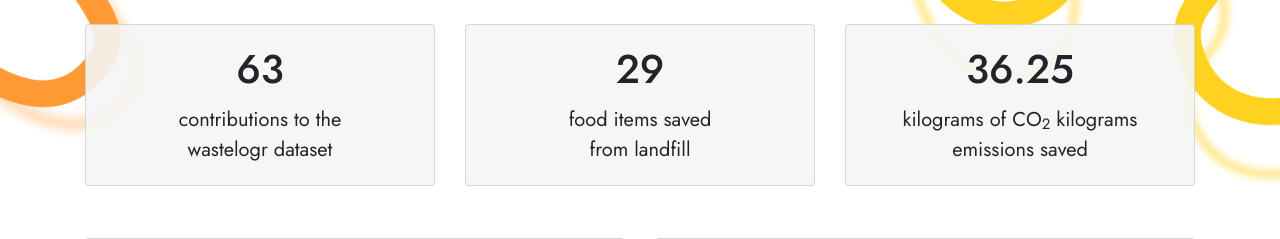
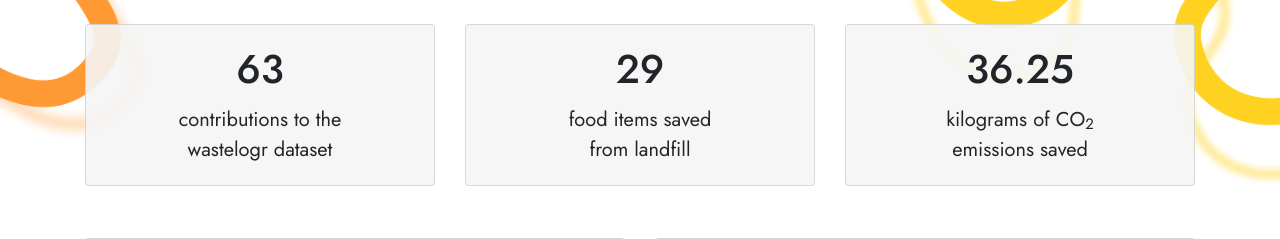
Before and after one commit to vanedo/FoodWasteTracker, a Django app: page /history/ in a window 1280 px wide. Shown: the part 232-471 px from the top of the page. Run offline with Django 3.2, Linux system fonts and the light colour scheme; data comes from the database, SQL or seed files in the repository; some libraries are stand-ins or nearby versions.

Commit message:
typo correction

```diff
--- a/src/apps/tracker/templates/tracker/history.html
+++ b/src/apps/tracker/templates/tracker/history.html
@@ -48,7 +48,7 @@
                     <div class="card mb-4 text-center" style="background-color: rgba(245, 245, 245, 0.9); " >
                         <div class="card-body">
                             <h1 class="card-title">{% metric_red_emissions request %}</h1>
-                            <p class="card-text">kilograms of CO<sub>2</sub> kilograms<br> emissions saved </p>
+                            <p class="card-text">kilograms of CO<sub>2</sub> <br> emissions saved </p>
                         </div>
                     </div>
                 </div>
```
